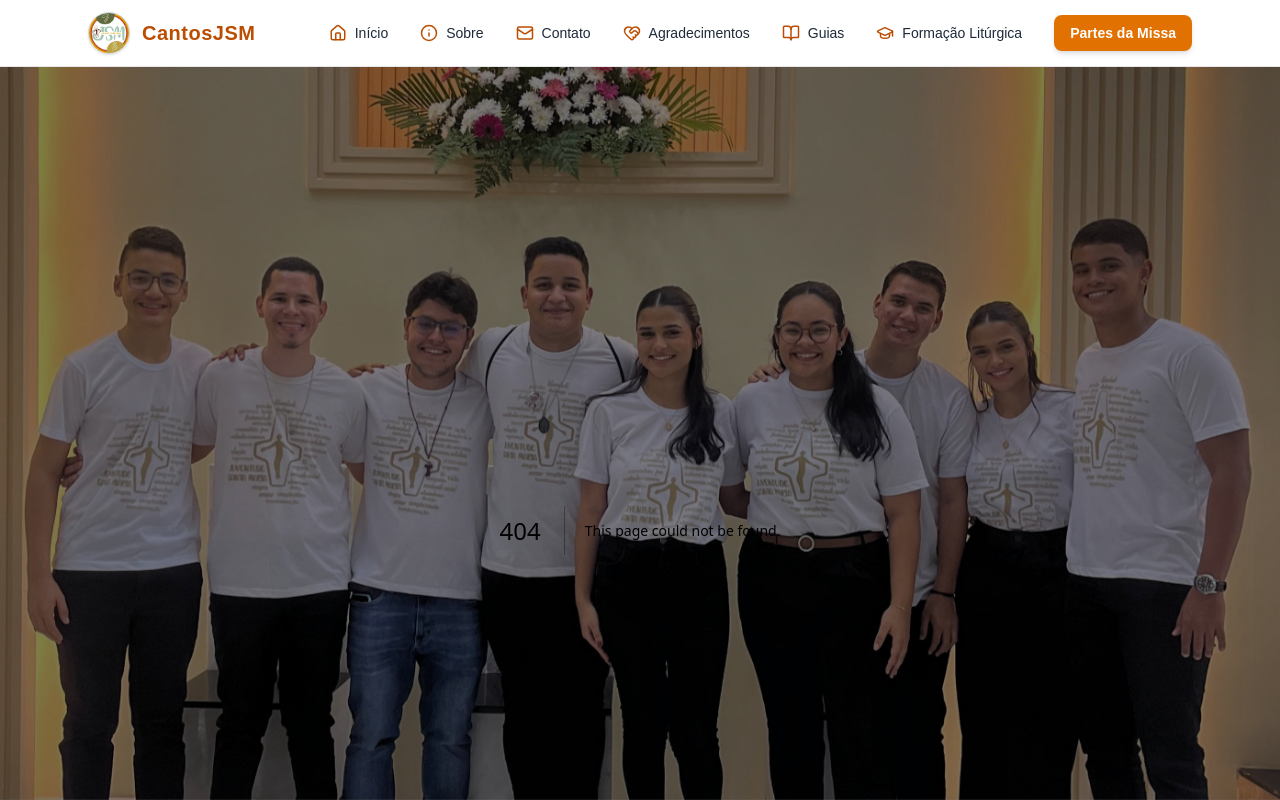
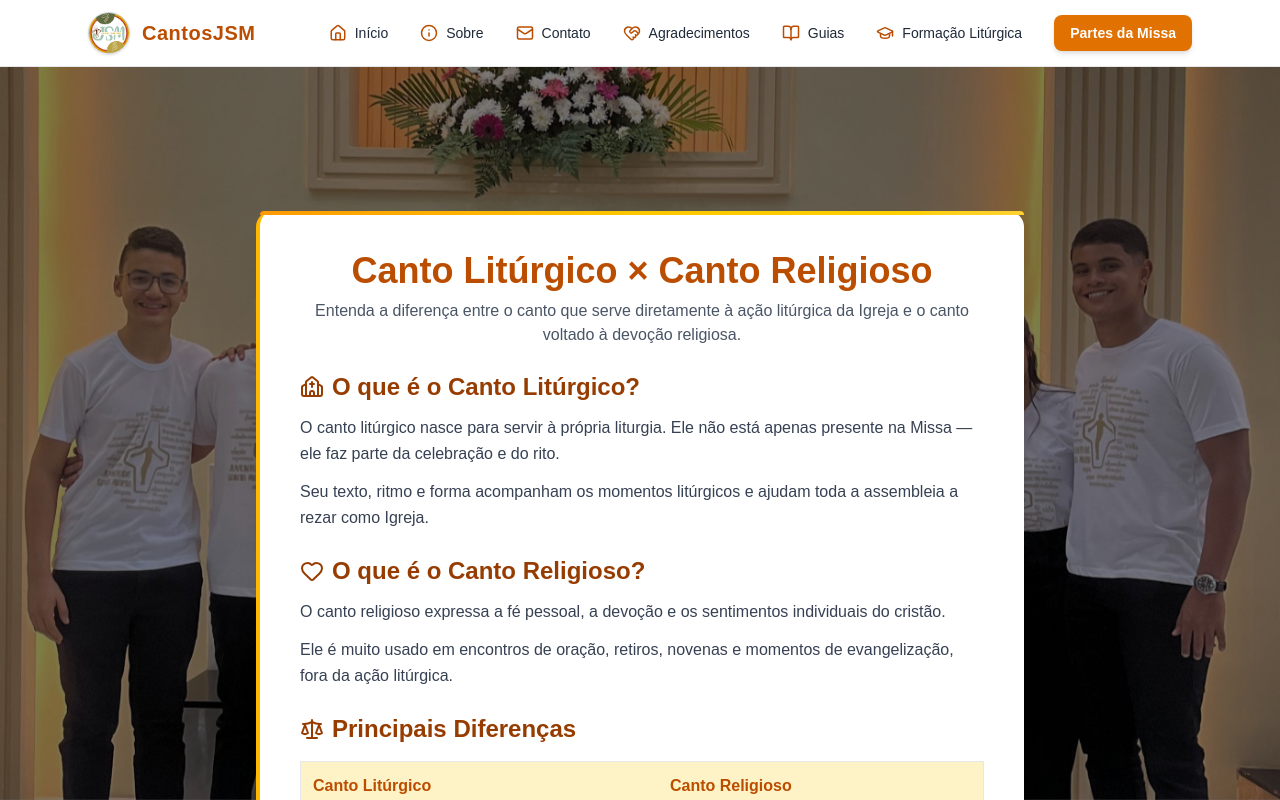
Before and after one commit to robsonalbuquerquedev/cantosjsm, a Next.js app: page /formacao-liturgica/canto-liturgico-vs-canto-religioso in a window 1280 px wide. Before the commit this address had no page. Shown: the top 800 px of the page. Built offline with nearby package versions, Linux system fonts and the light colour scheme.

Commit message:
feat: add router formacao-liturgica/canto-liturgico-vs-canto-religioso

```diff
--- /dev/null
+++ b/src/app/formacao-liturgica/canto-liturgico-vs-canto-religioso/page.tsx
@@ -0,0 +1,64 @@
+import CantoLiturgicoVsCantoReligioso from "@/components/formacaoliturgica/CantoLiturgicoVsCantoReligioso";
+import type { Metadata } from "next";
+
+export const metadata: Metadata = {
+  title: {
+    absolute: "Canto Litúrgico × Canto Religioso | Formação Litúrgica – CantosJSM",
+  },
+
+  description:
+    "Entenda a diferença entre o canto litúrgico e o canto religioso. Saiba qual canto serve à ação litúrgica da Igreja e qual expressa a devoção pessoal.",
+
+  keywords: [
+    "canto litúrgico",
+    "canto religioso",
+    "música litúrgica",
+    "formação litúrgica",
+    "liturgia da Igreja",
+    "música na missa",
+    "cantos para a missa",
+    "cantos religiosos",
+    "CantosJSM",
+  ],
+
+  alternates: {
+    canonical:
+      "https://cantosjsm.com.br/formacao-liturgica/canto-liturgico-vs-canto-religioso",
+  },
+
+  openGraph: {
+    type: "article",
+    locale: "pt_BR",
+    url: "https://cantosjsm.com.br/formacao-liturgica/canto-liturgico-vs-canto-religioso",
+    siteName: "CantosJSM",
+    title:
+      "Canto Litúrgico × Canto Religioso | Formação Litúrgica",
+    description:
+      "Aprenda a diferença entre o canto que serve à liturgia da Igreja e o canto de devoção religiosa. Formação litúrgica clara e acessível.",
+    images: [
+      {
+        url: "https://cantosjsm.com.br/og-canto-liturgico-vs-canto-religioso.png",
+        width: 1200,
+        height: 630,
+        alt: "Canto Litúrgico versus Canto Religioso",
+      },
+    ],
+  },
+
+  twitter: {
+    card: "summary_large_image",
+    title:
+      "Canto Litúrgico × Canto Religioso",
+    description:
+      "Qual é a diferença entre o canto litúrgico e o canto religioso? Entenda e escolha melhor os cantos na vida da Igreja.",
+    images: [
+      "https://cantosjsm.com.br/og-canto-liturgico-vs-canto-religioso.png",
+    ],
+  },
+};
+
+export default function CantoLiturgicoVsCantoReligiosoPage() {
+    return (
+        <CantoLiturgicoVsCantoReligioso />
+    )
+}
```
